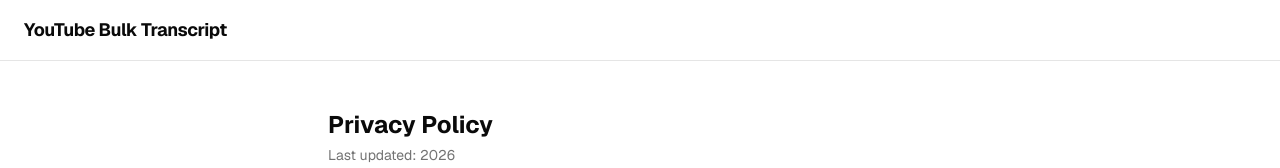
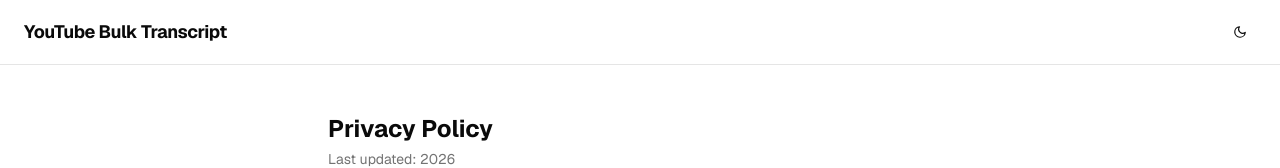
Before and after one commit to regiwitanto/yt-bulk-transcript, a Next.js app: page /privacy in a window 1280 px wide. Shown: the top 168 px of the page. Built offline with nearby package versions, Linux system fonts and the light colour scheme; no server answers.

Commit message:
feat: implement home page, dashboard client, and static privacy and terms pages

```diff
--- a/src/app/HomeClient.tsx
+++ b/src/app/HomeClient.tsx
@@ -316,7 +316,7 @@
             Extract transcripts from any YouTube video or playlist
           </h1>
           <p className="text-muted-foreground text-lg">
-            Paste a YouTube URL and download the transcript as a .txt file.
+            Paste a YouTube URL and download the transcript as <strong>.txt</strong> or <strong>.json</strong>.
           </p>
         </div>
 
--- a/src/app/dashboard/[playlistId]/DashboardClient.tsx
+++ b/src/app/dashboard/[playlistId]/DashboardClient.tsx
@@ -314,6 +314,11 @@
                     ? `Processing ${done} / ${total}${errorCount > 0 ? ` · ${errorCount} error${errorCount !== 1 ? "s" : ""}` : ""}`
                     : `${done} / ${total} done — paused${errorCount > 0 ? ` · ${errorCount} error${errorCount !== 1 ? "s" : ""}` : ""}`}
               </span>
+              {totalWords > 0 && (
+                <span className="text-xs text-muted-foreground">
+                  · ~{totalWords.toLocaleString()} words
+                </span>
+              )}
             </div>
           </div>
           <div className="flex gap-2 shrink-0">
--- a/src/app/privacy/page.tsx
+++ b/src/app/privacy/page.tsx
@@ -1,4 +1,5 @@
 import Link from "next/link";
+import { ThemeToggle } from "@/components/theme-toggle";
 
 export const metadata = {
   title: "Privacy Policy · YouTube Bulk Transcript",
@@ -7,13 +8,14 @@
 export default function PrivacyPage() {
   return (
     <div className="flex flex-col min-h-screen">
-      <header className="border-b px-6 py-4">
+      <header className="border-b px-6 py-4 flex items-center justify-between">
         <Link
           href="/"
           className="font-bold text-lg tracking-tight hover:opacity-80 transition-opacity"
         >
           YouTube Bulk Transcript
         </Link>
+        <ThemeToggle />
       </header>
 
       <main className="flex-1 max-w-2xl mx-auto w-full px-6 py-12 prose prose-sm dark:prose-invert">
--- a/src/app/terms/page.tsx
+++ b/src/app/terms/page.tsx
@@ -1,4 +1,5 @@
 import Link from "next/link";
+import { ThemeToggle } from "@/components/theme-toggle";
 
 export const metadata = {
   title: "Terms of Service · YouTube Bulk Transcript",
@@ -7,13 +8,14 @@
 export default function TermsPage() {
   return (
     <div className="flex flex-col min-h-screen">
-      <header className="border-b px-6 py-4">
+      <header className="border-b px-6 py-4 flex items-center justify-between">
         <Link
           href="/"
           className="font-bold text-lg tracking-tight hover:opacity-80 transition-opacity"
         >
           YouTube Bulk Transcript
         </Link>
+        <ThemeToggle />
       </header>
 
       <main className="flex-1 max-w-2xl mx-auto w-full px-6 py-12">
```
